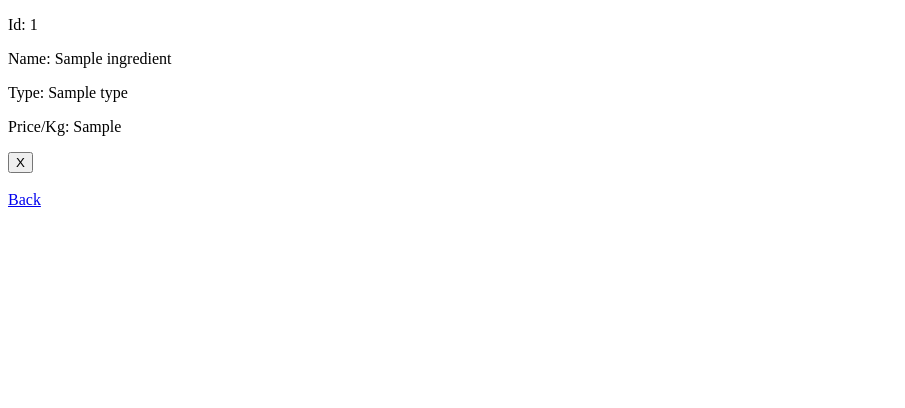
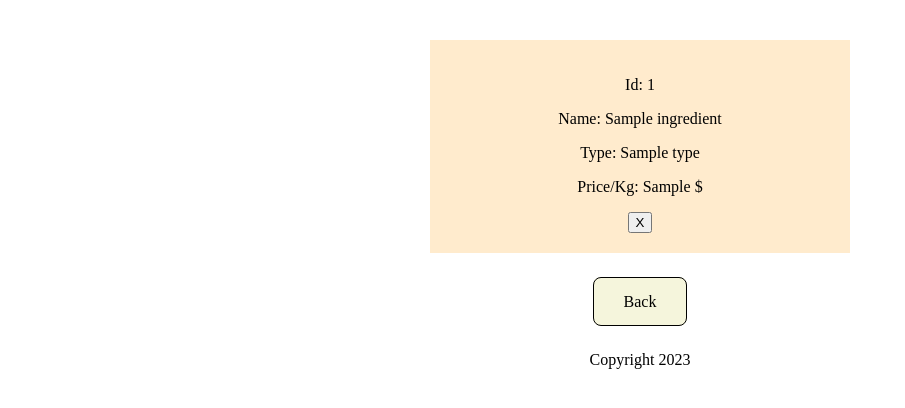
Before and after one commit to rofrado9178/block3-adv-web, a PHP site: template project1/App/views/all-ingredients.php in a window 1280 px wide. Shown: the top 408 px of the page, without its empty margins (0-905 px from the left). Run offline with PHP 8.4, Linux system fonts and the light colour scheme; the template is opened without the code that fills it: most values are stand-ins (such as "Sample title", 1, 10 or a date in 2020); a stand-in replaces the project's code that opens the database connection.

Commit message:
add a bit of styling

```diff
--- a/project1/App/views/all-dishIngredients.php
+++ b/project1/App/views/all-dishIngredients.php
@@ -1,3 +1,5 @@
+
+
 
   <?php
 
@@ -5,11 +7,12 @@
 
 
     foreach($dishIngredients as $item){
+      echo "<article>";
       echo "<p>Id: ", $item['id'] , "</p>";
       echo "<p>Dish Name: ", $item['dish_name'] , "</p>";
       echo "<p>Ingredient name: ", $item['ingredient_name'] , "</p>";
       // echo "<form method='GET'> <input type='submit' value='X'> <input type='hidden' name='delete' value='$item[id]'> </form>";
-      echo "<br>";
+      echo "</article>";
     }
 
 
@@ -20,4 +23,5 @@
 
 
   ?>
+</article>
 <a href='../App/index.php'>Back</a>
--- a/project1/App/views/all-dishes.php
+++ b/project1/App/views/all-dishes.php
@@ -1,14 +1,17 @@
+
+
 
   <?php
 
   if($dishes){
 
     foreach($dishes as $dish){
+      echo "<article>";
       echo "<p>Id: ", $dish['dish_id'] , "</p>";
       echo "<p>Name: ", $dish['name'] , "</p>";
       echo "<p>Type: ", $dish['type'] , "</p>";
       // echo "<form method='GET'> <input type='submit' value='X'> <input type='hidden' name='delete' value='$dish[dish_id]'> </form>";
-      echo "<br>";
+      echo "</article>";
     }
 
 
@@ -19,4 +22,5 @@
 
 
   ?>
+
 <a href='../App/index.php'>Back</a>
--- a/project1/App/views/all-ingredients.php
+++ b/project1/App/views/all-ingredients.php
@@ -1,22 +1,16 @@
-<!DOCTYPE html>
-<html lang="en">
-<head>
-  <meta charset="UTF-8">
-  <meta name="viewport" content="width=device-width, initial-scale=1.0">
-  <title>All Ingredients</title>
-</head>
-<body>
+
  <?php
 
   if($ingredients){
 
     foreach($ingredients as $item){
+      echo "<article>";
       echo "<p>Id: ", $item['ingredient_id'] , "</p>";
       echo "<p>Name: ", $item['name'] , "</p>";
       echo "<p>Type: ", $item['type'] , "</p>";
-      echo "<p>Price/Kg: ", $item['price_per_kg'] , "</p>";
+      echo "<p>Price/Kg: ", $item['price_per_kg'] , " $</p>";
       echo "<form method='GET'> <input type='submit' value='X'> <input type='hidden' name='delete' value='$item[ingredient_id]'> </form>";
-      echo "<br>";
+      echo "</article>";
     }
 
 
@@ -27,7 +21,5 @@
 
 
   ?>
+
 <a href='../App/index.php'>Back</a>
-
-</body>
-</html>
--- a/project1/App/views/all-suppliers.php
+++ b/project1/App/views/all-suppliers.php
@@ -4,6 +4,7 @@
   if($suppliers){
 
     foreach($suppliers as $supplier){
+      echo "<article>";
       echo "<p>Name: ", $supplier['name'] , "</p>";
       echo "<p>Address: ", $supplier['address'] , "</p>";
       echo "<p>City: ", $supplier['city'] , "</p>";
@@ -11,7 +12,7 @@
       echo "<p>Postal Code: ", $supplier['postal_code'] , "</p>";
       echo "<p>Contact Person: ", $supplier['contact_person'] , "</p>";
       echo "<p>Contact Number: ", $supplier['contact_number'] , "</p>";
-      echo "<br>";
+      echo "</article>";
 
     }
 
@@ -23,5 +24,5 @@
 
 
   ?>
+
 <a href='../App/index.php'>Back</a>
-<a href=""></a>
--- a/project1/App/views/css/style.css
+++ b/project1/App/views/css/style.css
@@ -0,0 +1,40 @@
+body {
+  text-align: center;
+}
+
+main {
+  min-height: 90vh;
+}
+
+section {
+  padding: 40px 0;
+  background-color: aquamarine;
+  margin: 30px 0;
+}
+
+article {
+  padding: 20px;
+  width: 30%;
+  margin: 40px auto;
+  background-color: blanchedalmond;
+}
+
+a {
+  padding: 15px 30px;
+  text-decoration: none;
+  background-color: beige;
+  text-transform: capitalize;
+  color: black;
+  margin: 30px;
+  border: 1px black solid;
+  border-radius: 8px;
+  transition: 0.5s;
+}
+
+a:hover {
+  background-color: aquamarine;
+}
+
+footer {
+  margin-top: 40px;
+}
--- a/project1/App/views/edit.php
+++ b/project1/App/views/edit.php
@@ -1,3 +1,6 @@
+<section>
+
+
 <h2>Edit Ingredient</h2>
 <form method="POST" >
      <?php if($ingredients){
@@ -29,3 +32,4 @@
     <input type="submit" name="edit-ingredient" value="Update">
     <input type="reset" name="reset" value="Reset">
 </form>
+</section>
--- a/project1/App/views/input-dish.php
+++ b/project1/App/views/input-dish.php
@@ -2,6 +2,7 @@
 <br>
 <a href="?page=dish&show-dish">Show All Dishes</a>
 <br>
+<section>
   <h2>Input Dish</h2>
   <form method="POST">
       <input type="text" name="name" placeholder="Name" >
@@ -12,3 +13,4 @@
       <input type="submit" name="add-dish" value="Submit">
       <input type="reset" name="reset" value="Reset">
   </form>
+</section>
--- a/project1/App/views/input-dishIngredient.php
+++ b/project1/App/views/input-dishIngredient.php
@@ -2,6 +2,7 @@
 <br>
 <a href="?page=dish-ingredient&show-dish-ingredients">Show All Dish Ingredients</a>
 <br>
+<section>
 <h2>Input Dish Ingredient</h2>
 <form method="POST">
     <?php if($dishes){
@@ -23,3 +24,4 @@
     <input type="submit" name="add-dishIngredient" value="Submit">
     <input type="reset" name="reset" value="Reset">
 </form>
+</section>
--- a/project1/App/views/input-supplier.php
+++ b/project1/App/views/input-supplier.php
@@ -1,6 +1,9 @@
 <br>
 <br>
 <a href="?page=supplier&show-supplier">Show All Suppliers</a>
+<section>
+
+
 <h2>Input Supplier</h2>
 <form method="POST">
     <input type="text" name="name" placeholder="Name" >
@@ -13,3 +16,4 @@
     <input type="submit" name="add-supplier" value="Submit">
     <input type="reset" name="reset" value="Reset">
 </form>
+</section>
--- a/project1/App/views/selectDishIngredient.php
+++ b/project1/App/views/selectDishIngredient.php
@@ -1,5 +1,6 @@
-<br>
-<br>
+
+<section>
+
 
 <h2>Show Ingredient for specific Dish</h2>
 <form method="POST">
@@ -14,3 +15,4 @@
     <input type="submit" name="check-dish-ingredient" value="Submit">
     <input type="reset" name="reset" value="Reset">
 </form>
+</section>
--- a/project1/App/views/specific-dish-ingredients.php
+++ b/project1/App/views/specific-dish-ingredients.php
@@ -1,4 +1,4 @@
-
+ <section>
   <?php
 
   if($ingredients){
@@ -20,4 +20,5 @@
 
 
   ?>
+  </section>
 <a href='../App/index.php'>Back</a>
```
Also changed, not shown: project1/App/index.php (+7 -0 lines), project1/App/views/input-ingredient.php (+8 -0 lines). Lines whose indentation alone changed are shown as unchanged.
